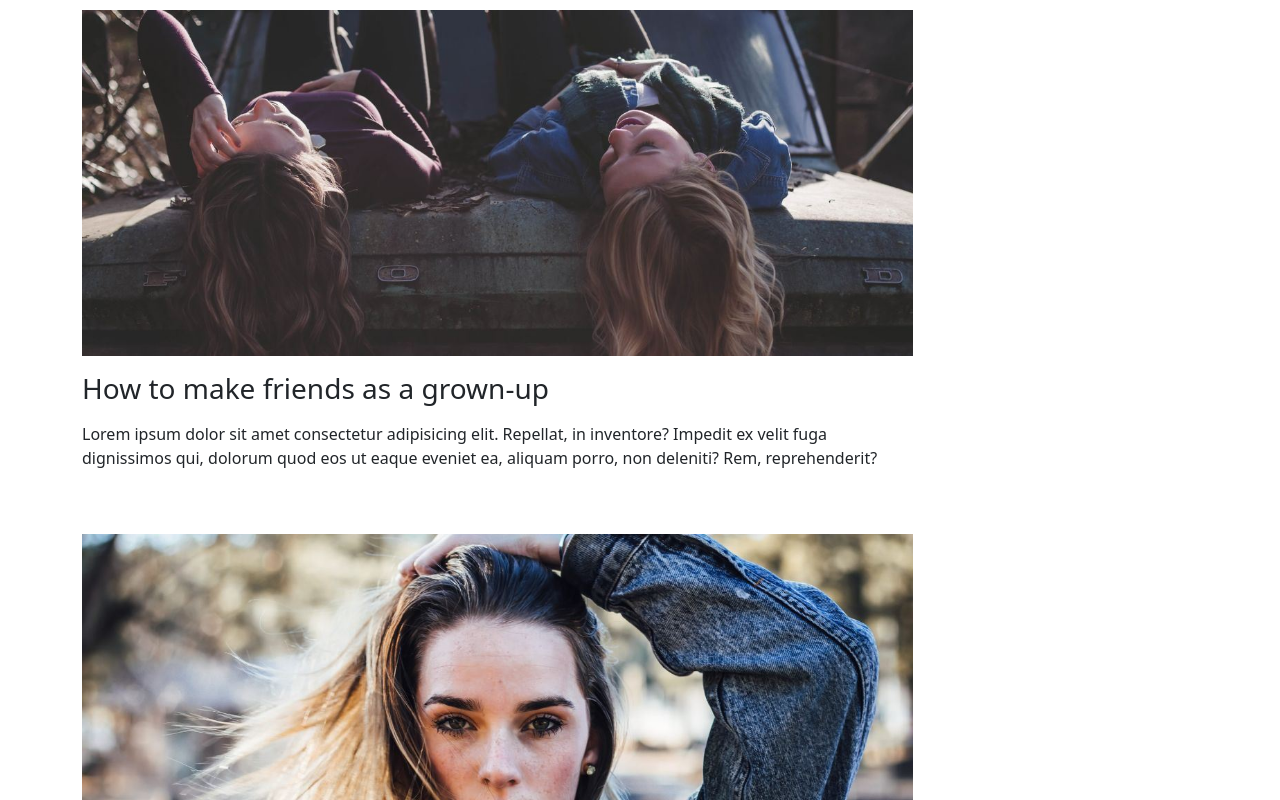
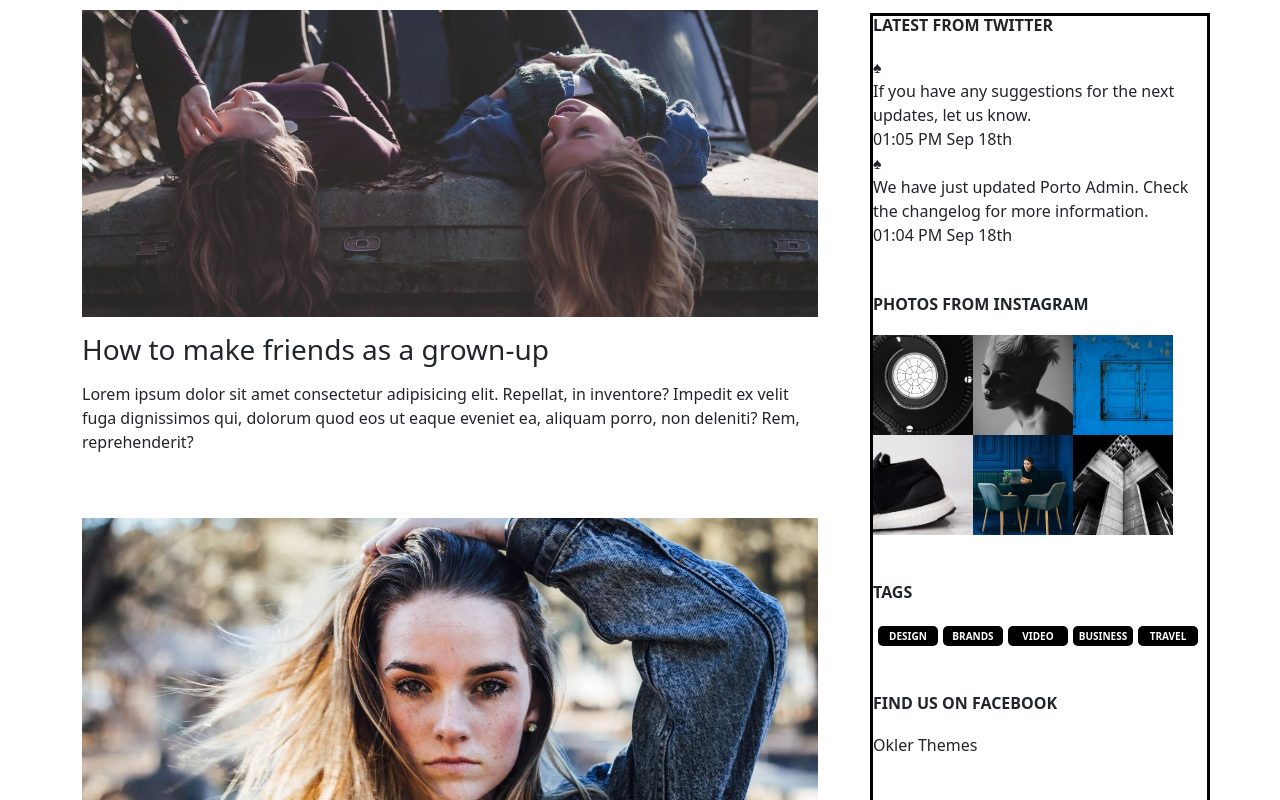
Before and after one commit to ClaudiaLanzoni/proj-html-vuejs, a Vue app: page / in a window 1280 px wide. Shown: the part 1320-2120 px from the top of the page. Built offline with nearby package versions, Linux system fonts and the light colour scheme.

Commit message:
AsideSocialMedia print

```diff
--- a/src/components/AsideSocialMedia.vue
+++ b/src/components/AsideSocialMedia.vue
@@ -1,10 +1,59 @@
 <template>
-  <div>
-      <div class="prova">
-          <p>Lorem ipsum dolor sit amet, consectetur adipisicing elit. Voluptas quis voluptates neque minima quas tenetur nulla exercitationem. Sed officia ducimus dolores voluptas asperiores, nostrum et placeat quaerat, dolorem, nisi minima.</p>
-      </div>
+    <div class="position-relative">
+        <div class="absolute_positioning_div">
 
-  </div>
+            <!--Twitter section-->
+            <div class="mb-5">
+                <h6 class="h6_style">Latest from Twitter</h6>
+                <div>
+                    <span>&spades;</span>
+                    <div>If you have any suggestions for the next updates, let us know.</div>
+                    <div>01:05 PM Sep 18th</div>
+                </div>
+
+
+                <div>
+                    <span>&spades;</span>
+                    <div>We have just updated Porto Admin. Check the changelog for more information.</div>
+                    <div>01:04 PM Sep 18th</div>
+                </div>
+            </div>
+
+            <!-- Instagram section -->
+            <div class="mb-5">
+                <h6 class="h6_style">Photos from Instagram</h6>
+
+                <div class="multiple_img_container">
+                    <span class="multiple_img_container"
+                    v-for="(element, index) in imgOfMultipleImgs" :key="index">
+
+                        <img class="img-fluid" :src="element.imgPath" alt="instagram image">
+
+                    </span>
+                </div>
+            </div>
+
+            <!--Tags section-->
+            <div class="mb-5">
+                <h6 class="h6_style">Tags</h6>
+                <div class="tags_container"
+                    v-for="(element, index) in tagsList" :key="index">
+                    <div class="tag_btn fw-bold text-center">{{element.tagName}}</div>
+                </div>
+            </div>
+
+            <!--Facebook section-->
+            <div class="mb-5">
+                <h6 class="h6_style">Find us on facebook</h6>
+
+                <!-- vertical lign before theme -->
+                <div></div>
+
+                <p>Okler Themes</p>
+            </div>
+        </div>
+
+    </div>
 </template>
 
 <script>
@@ -14,6 +63,45 @@ export default {
     data : function () {
         return {
 
+        imgOfMultipleImgs : [
+        {
+        imgPath : require('../assets/images/img/29739607_2020680068220520_4509928046932787200_n.jpg')
+        },
+        {
+        imgPath : require('../assets/images/img/30087804_253872848488989_8792603541668626432_n.jpg')
+        },
+        {
+        imgPath : require('../assets/images/img/29415620_196477127626244_3250318472361541632_n.jpg')
+        },
+        {
+        imgPath : require('../assets/images/img/30078414_1274410412703843_8290935809419247616_n.jpg')
+        },
+        {
+        imgPath : require('../assets/images/img/30077195_2066750973610181_3733150062893596672_n.jpg')
+        },
+        {
+        imgPath : require('../assets/images/img/29415304_166583630713703_1032667922171953152_n.jpg')
+        },
+        ],
+
+        tagsList : [
+        {
+            tagName : 'design'
+        },
+        {
+            tagName : 'brands'
+        },
+        {
+            tagName : 'video'
+        },
+        {
+            tagName : 'business'
+        },
+        {
+            tagName : 'travel'
+        },
+        ],
+
     }
     }
 }
@@ -22,10 +110,44 @@ export default {
 <style scoped lang="scss">
 @import "../style/variables.scss";
 
-.prova {
-    width: 300px;
-    height: 150px;
+.absolute_positioning_div {
+    width: 340px;
+    height: 1000px;
     border: 3px solid black;
+    position: absolute;
+    top: -2030px;
+    left: 800px;
+
+    h6  {
+        margin-bottom: 20px;
+    }
 }
 
+.multiple_img_container {
+
+    img {
+        width: 100px;
+        height: 100px;
+        display: inline-block;
+    }
+
+}
+
+.tag_btn {
+    height: 20px;
+    width: 60px;
+    line-height: 20px;
+    background-color: $blackColor;
+    color: $whiteColor;
+    text-transform: uppercase;
+    font-size: 10px;
+    margin-left: 5px;
+    border-radius: 5px;
+}
+
+.tags_container {
+    display: inline-block;
+}
+
+
 </style>
--- a/src/components/Main.vue
+++ b/src/components/Main.vue
@@ -71,7 +71,7 @@
       <div class="container">
         <div class="row">
           <!-- Large posts section with content cards -->
-          <CardPost class="col-9"
+          <CardPost class="col-8"
           v-for="(element, index) in postsCard" :key="index" :post="element"/>
 
           <!-- ULTIMO POST TRAVEL, card? -->
```
